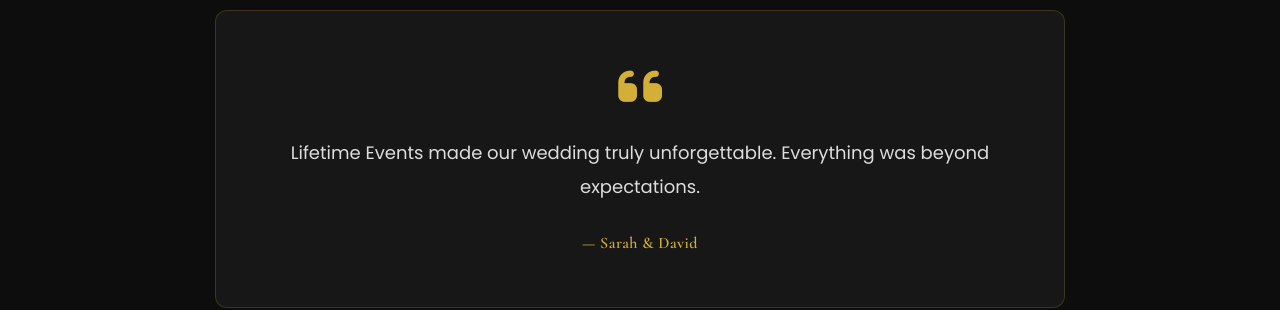
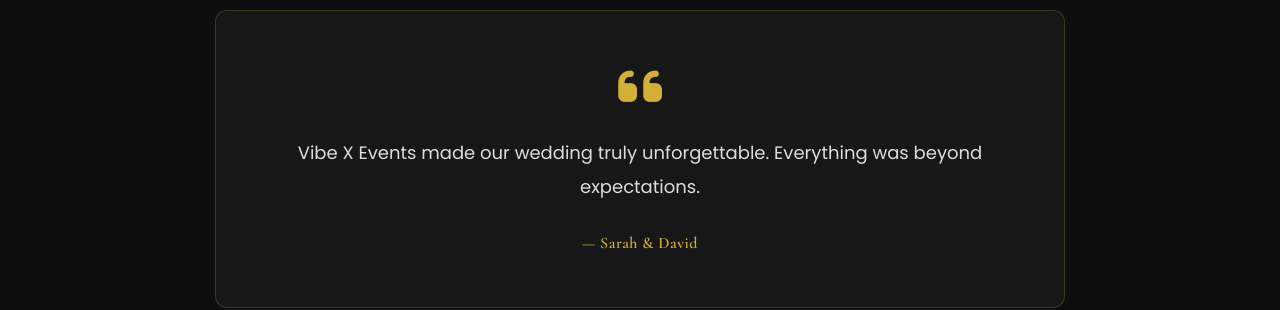
Before and after one commit to inbadc70/vibeX, a plain HTML site: page index.html in a window 1280 px wide. Shown: the part 4220-4530 px from the top of the page. Drawn offline with nearby package versions, Linux system fonts and the light colour scheme.

Commit message:
Update index.html

```diff
--- a/index.html
+++ b/index.html
@@ -333,7 +333,7 @@
 
                 <p>
 
-                    Lifetime Events made our wedding truly unforgettable.
+                    Vibe X Events made our wedding truly unforgettable.
                     Everything was beyond expectations.
 
                 </p>
```
